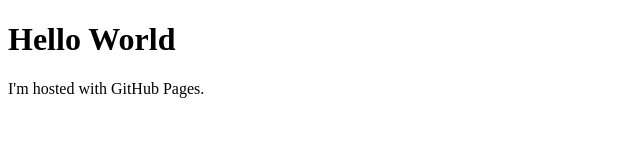
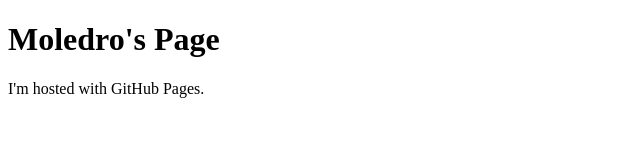
Before and after one commit to Moledro/moledro.github.io, a plain HTML site: page index.html in a window 1280 px wide. Shown: the whole page, without its empty margins (0-640 px from the left). Drawn offline with Linux system fonts and the light colour scheme.

Commit message:
Update index.html

```diff
--- a/index.html
+++ b/index.html
@@ -1,7 +1,7 @@
 <!DOCTYPE html>
 <html>
 <body>
-<h1>Hello World</h1>
+<h1>Moledro's Page</h1>
 <p>I'm hosted with GitHub Pages.</p>
 </body>
 </html>
```
